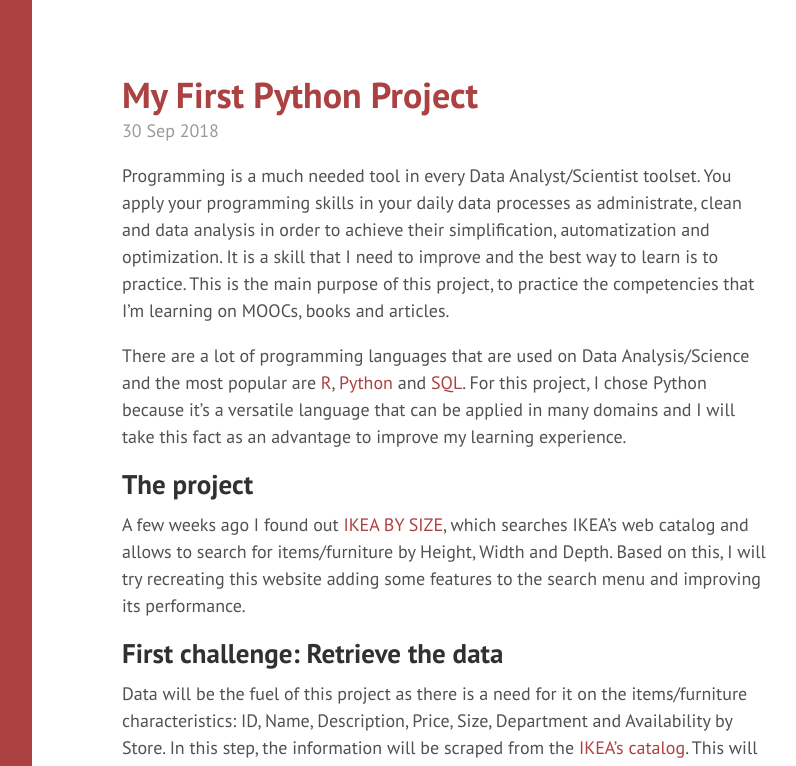
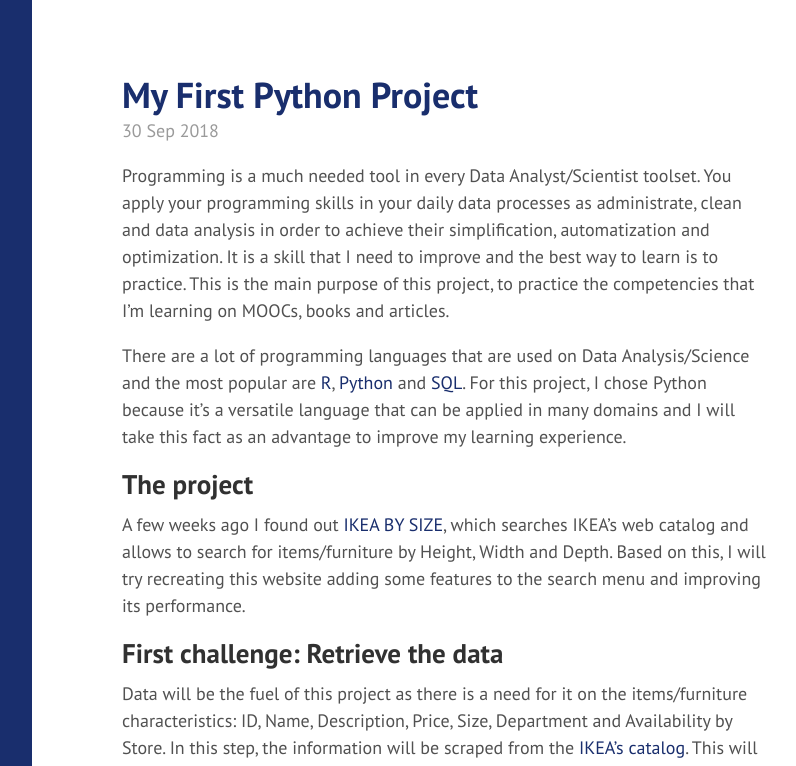
Before and after one commit to DanielaPatricio/DanielaPatricio.github.io, a Jekyll site: the page built from index.html, in a window 1280 px wide and 1400 px high. Shown: the top 766 px of the window, without its empty margins (292-1088 px from the left). Built offline with Jekyll 4.4.1, drawn with Linux system fonts in a browser that asks for light colours; the list of posts is cut into pages by our own code.

Commit message:
Update hyde.css
change theme color

```diff
--- a/public/css/hyde.css
+++ b/public/css/hyde.css
@@ -57,7 +57,7 @@ html {
   text-align: center;
   padding: 2rem 1rem;
   color: rgba(36, 66, 156, 1);
-  background-color: #24429C;
+  background-color: #192E6D;
 }
 @media (min-width: 48rem) {
   .sidebar {
@@ -72,7 +72,7 @@ html {
 
 /* Sidebar links */
 .sidebar a {
-  color: #24429C;
+  color: #ffffff;
 }
 
 /* About section */
@@ -179,11 +179,11 @@ a.sidebar-nav-item:focus {
 
 /* Red */
 .theme-base-08 .sidebar {
-  background-color: #ac4142;
+  background-color: #192E6D;
 }
 .theme-base-08 .content a,
 .theme-base-08 .related-posts li a:hover {
-  color: #ac4142;
+  color: #192E6D;
 }
 
 /* Orange */
```
